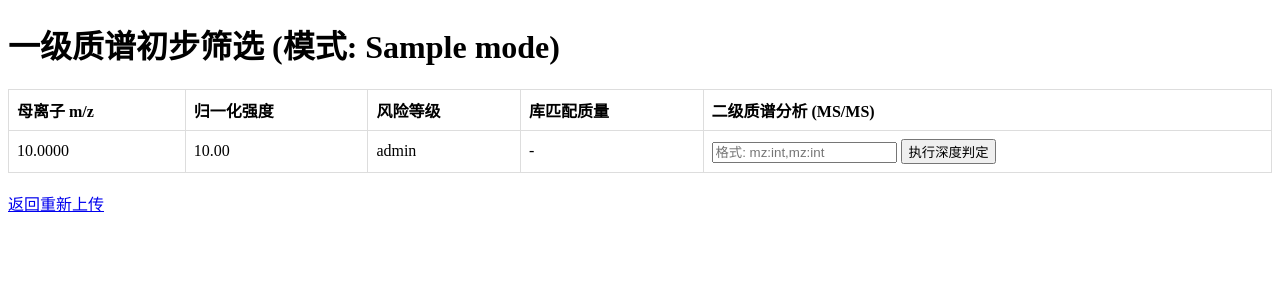
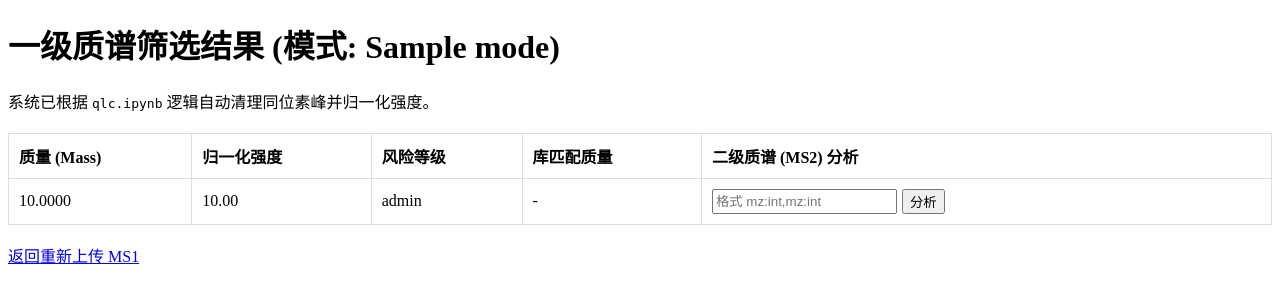
Before and after one commit to Molyleaf/ms-detection-app, a Flask app: template templates/results_ms1.html in a window 1280 px wide. Shown: the top 303 px of the page. Run offline with Flask 3, Linux system fonts and the light colour scheme; the template is opened without the code that fills it: most values are stand-ins (such as "Sample title", 1, 10 or a date in 2020).

Commit message:
优化及重构质谱分析系统逻辑与用户交互流程： 1. 精简并统一 Flask 路由处理逻辑：优化 MS1 上传及 MS2 数据解析； 2. 改进前端页面样式与交互（结果页面中新增动态表单切换与文件解析支持）； 3. 调整日志记录与错误处理机制，进一步提升代码可读性与系统稳定性； 4. 小幅优化模板与表单结构，完善国际化与动态风险显示逻辑。

```diff
--- a/app.py
+++ b/app.py
@@ -9,12 +9,11 @@ from core.pipeline import get_ms1_pipeline
 from core.matcher import RiskMatcher, SpectrumMatcher
 from core.classifier import MS2Classifier
 
-# 日志配置
 logging.basicConfig(level=logging.INFO, format='%(asctime)s - %(levelname)s - %(message)s')
 logger = logging.getLogger(__name__)
 
 app = Flask(__name__)
-app.config['MAX_CONTENT_LENGTH'] = 16 * 1024 * 1024 # 限制上传大小为 16MB
+app.config['MAX_CONTENT_LENGTH'] = 16 * 1024 * 1024
 
 # 初始化全局组件
 RISK_MATCHER = RiskMatcher('data_processed/risk_db.joblib')
@@ -23,59 +22,57 @@ CLASSIFIER = MS2Classifier('models/model.onnx', 'data_processed/stats.joblib')
 
 @app.route('/')
 def index():
-    """渲染首页上传界面"""
     return render_template('index.html')
 
 @app.route('/upload_ms1', methods=['POST'])
 def upload_ms1():
-    """处理 .xlsx/.csv 上传并自动解析一级质谱数据"""
-    if 'file' not in request.files:
-        return "未选择文件", 400
-
-    file = request.files['file']
+    """处理一级质谱上传"""
+    file = request.files.get('file')
     mode = request.form.get('mode', 'positive')
-
-    if file.filename == '':
-        return "文件名为空", 400
+    if not file: return "未选择文件", 400
 
     try:
-        # 自动解析：根据文件后缀读取数据
-        if file.filename.endswith('.xlsx') or file.filename.endswith('.xls'):
-            df = pd.read_excel(file) # 自动读取第一个工作表
-        else:
-            df = pd.read_csv(file)
+        # 自动识别格式读取
+        df = pd.read_excel(file) if file.filename.endswith(('.xlsx', '.xls')) else pd.read_csv(file)
 
-        # 确保列名对齐原始数据逻辑
-        if 'Mass' not in df.columns or 'Intensity' not in df.columns:
-            return "错误：文件必须包含 'Mass' 和 'Intensity' 列", 400
+        # [cite_start]执行 qlc.ipynb 预处理流水线 [cite: 1]
+        ms1_pipeline = get_ms1_pipeline()
+        df_clean = ms1_pipeline.fit_transform(df)
 
-        # 执行自动化流水线 (拟合当前文件的强度分布)
-        ms1_pipeline = get_ms1_pipeline()
-        df_clean = ms1_pipeline.fit_transform(df) # 包含归一化和同位素清理
-
-        # 风险库库匹配
         results = RISK_MATCHER.match_ms1_peaks(df_clean, mode=mode)
-        peaks = results.to_dict(orient='records')
-
-        # 渲染结果列表
-        return render_template('results_ms1.html', peaks=peaks, mode=mode)
-
+        return render_template('results_ms1.html', peaks=results.to_dict(orient='records'), mode=mode)
     except Exception as e:
-        logger.error(f"解析 MS1 失败: {e}")
-        return f"解析失败，请检查文件格式: {str(e)}", 500
+        logger.error(f"MS1处理失败: {e}")
+        return f"解析失败: {e}", 500
 
 @app.route('/analyze_ms2', methods=['POST'])
 def analyze_ms2():
-    """二级质谱深度判定与报告生成"""
-    ms2_data = request.form.get('ms2_data')
+    """解析二级质谱文件或文本并执行深度判定"""
     parent_mz = float(request.form.get('parent_mz', 0))
     risk_level = request.form.get('risk_level', 'Safe')
     matched_mass = float(request.form.get('matched_mass', 0))
+    ms2_data = request.form.get('ms2_data') # 文本框内容
+
+    # 新增：优先处理上传的 MS2 Excel 文件
+    if 'ms2_file' in request.files:
+        file = request.files['ms2_file']
+        if file and file.filename != '':
+            try:
+                df_ms2 = pd.read_excel(file) if file.filename.endswith(('.xlsx', '.xls')) else pd.read_csv(file)
+                # 寻找可能的列名
+                m_col = 'Mass' if 'Mass' in df_ms2.columns else df_ms2.columns[0]
+                i_col = 'Intensity' if 'Intensity' in df_ms2.columns else df_ms2.columns[1]
+
+                # 转换为核心逻辑识别的文本格式: mz:int,mz:int
+                peaks_list = [f"{row[m_col]}:{row[i_col]}" for _, row in df_ms2.iterrows()]
+                ms2_data = ",".join(peaks_list)
+            except Exception as e:
+                return f"二级质谱文件解析失败: {e}", 400
 
     if not ms2_data:
-        return "请输入二级质谱数据 (格式 mz:int,mz:int)", 400
+        return "请提供二级质谱数据（上传文件或手动输入）", 400
 
-    # 1. 快速旁路与模型推理
+    # 1. 触发快速旁路或模型推理
     is_risk0 = CLASSIFIER.check_risk0_bypass(risk_level, parent_mz, matched_mass)
     if is_risk0:
         prob, pred = 1.0, 1
@@ -85,7 +82,7 @@ def analyze_ms2():
 
     risk_text, risk_class = CLASSIFIER.get_risk_label(prob)
 
-    # 2. 库回溯比对
+    # 2. 谱图库回溯匹配
     library_matches = []
     if pred == 1:
         try:
@@ -96,9 +93,8 @@ def analyze_ms2():
             }
             library_matches = SPEC_MATCHER.match(spec_obj)
         except Exception as e:
-            logger.warning(f"谱图库匹配出错: {e}")
+            logger.warning(f"谱图库匹配异常: {e}")
 
-    # 3. 渲染报告页面
     return render_template('results_ms2.html',
                            parent_mz=parent_mz,
                            prob=round(float(prob) * 100, 2),
@@ -107,4 +103,4 @@ def analyze_ms2():
                            matches=library_matches)
 
 if __name__ == '__main__':
-    app.run(host='0.0.0.0', port=5000, debug=True)
+    app.run(host='0.0.0.0', port=5000)
--- a/templates/results_ms1.html
+++ b/templates/results_ms1.html
@@ -2,24 +2,28 @@
 <html lang="zh-CN">
 <head>
   <meta charset="UTF-8">
-  <title>一级质谱筛选结果</title>
+  <title>一级质谱分析结果</title>
   <style>
-    .risk-Risk0, .risk-Risk1 { color: red; font-weight: bold; }
-    .risk-Safe { color: green; }
-    table { width: 100%; border-collapse: collapse; }
-    th, td { padding: 8px; border: 1px solid #ddd; text-align: left; }
+    .risk-Risk0, .risk-Risk1 { color: #d9534f; font-weight: bold; }
+    .risk-Risk2 { color: #f0ad4e; font-weight: bold; }
+    .risk-Safe { color: #5cb85c; }
+    table { width: 100%; border-collapse: collapse; margin-top: 20px; }
+    th, td { padding: 10px; border: 1px solid #ddd; text-align: left; }
+    .action-cell { min-width: 300px; }
   </style>
 </head>
 <body>
-<h1>一级质谱初步筛选 (模式: {{ mode }})</h1>
+<h1>一级质谱筛选结果 (模式: {{ mode }})</h1>
+<p>系统已根据 <code>qlc.ipynb</code> 逻辑自动清理同位素峰并归一化强度。</p>
+
 <table>
   <thead>
   <tr>
-    <th>母离子 m/z</th>
+    <th>质量 (Mass)</th>
     <th>归一化强度</th>
     <th>风险等级</th>
     <th>库匹配质量</th>
-    <th>二级质谱分析 (MS/MS)</th>
+    <th class="action-cell">二级质谱 (MS2) 分析</th>
   </tr>
   </thead>
   <tbody>
@@ -27,15 +31,23 @@
   <tr>
     <td>{{ "%.4f"|format(peak.Mass) }}</td>
     <td>{{ "%.2f"|format(peak.Intensity) }}</td>
-    <td class="risk-{{ peak.Risk_Level }}">{{ peak.Risk_Level }}</td>
+    <td class="risk-{{ peak.Risk_Level }}">
+      {{ "安全" if peak.Risk_Level == 'Safe' else peak.Risk_Level }}
+    </td>
     <td>{{ "%.4f"|format(peak.Matched_Mass) if peak.Matched_Mass > 0 else "-" }}</td>
     <td>
-      <form action="/predict_ms2" method="post">
+      <form action="/analyze_ms2" method="post" enctype="multipart/form-data" style="display: flex; gap: 5px;">
         <input type="hidden" name="parent_mz" value="{{ peak.Mass }}">
         <input type="hidden" name="risk_level" value="{{ peak.Risk_Level }}">
         <input type="hidden" name="matched_mass" value="{{ peak.Matched_Mass }}">
-        <input type="text" name="ms2_data" placeholder="格式: mz:int,mz:int" required>
-        <button type="submit">执行深度判定</button>
+
+        {% if peak.Risk_Level in ['Risk1', 'Risk2'] %}
+        <input type="file" name="ms2_file" accept=".xlsx, .xls, .csv" required style="width: 180px;">
+        <button type="submit" style="background: #d9534f; color: white; border: none; padding: 5px 10px; cursor: pointer;">解析文件并判定</button>
+        {% else %}
+        <input type="text" name="ms2_data" placeholder="格式 mz:int,mz:int">
+        <button type="submit">分析</button>
+        {% endif %}
       </form>
     </td>
   </tr>
@@ -43,6 +55,6 @@
   </tbody>
 </table>
 <br>
-<a href="/">返回重新上传</a>
+<a href="/">返回重新上传 MS1</a>
 </body>
 </html>
```
